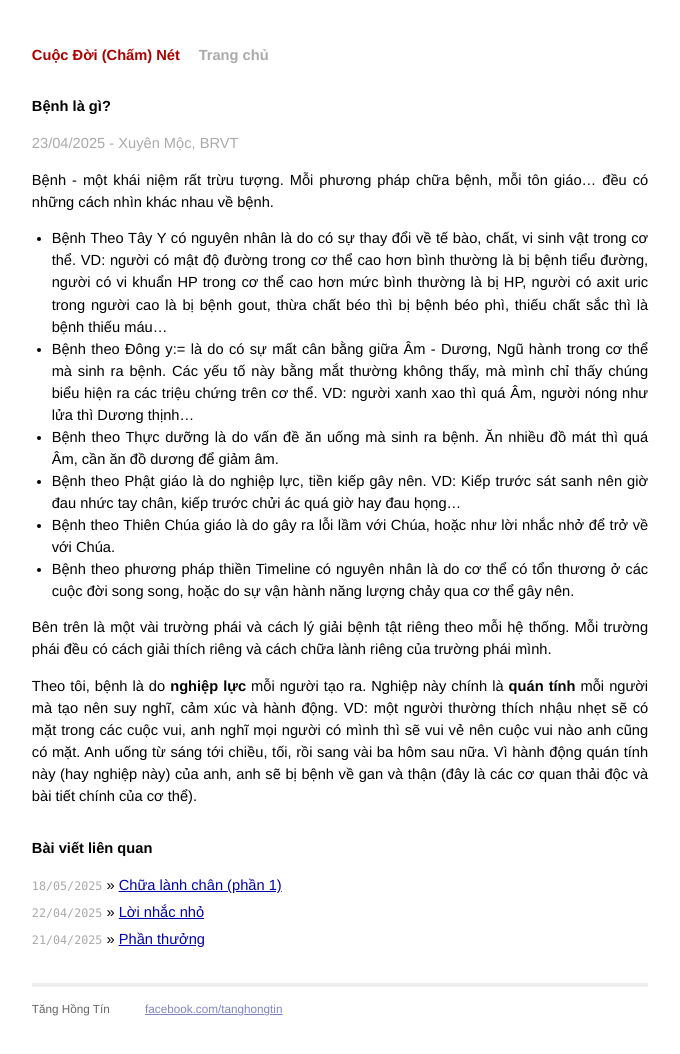
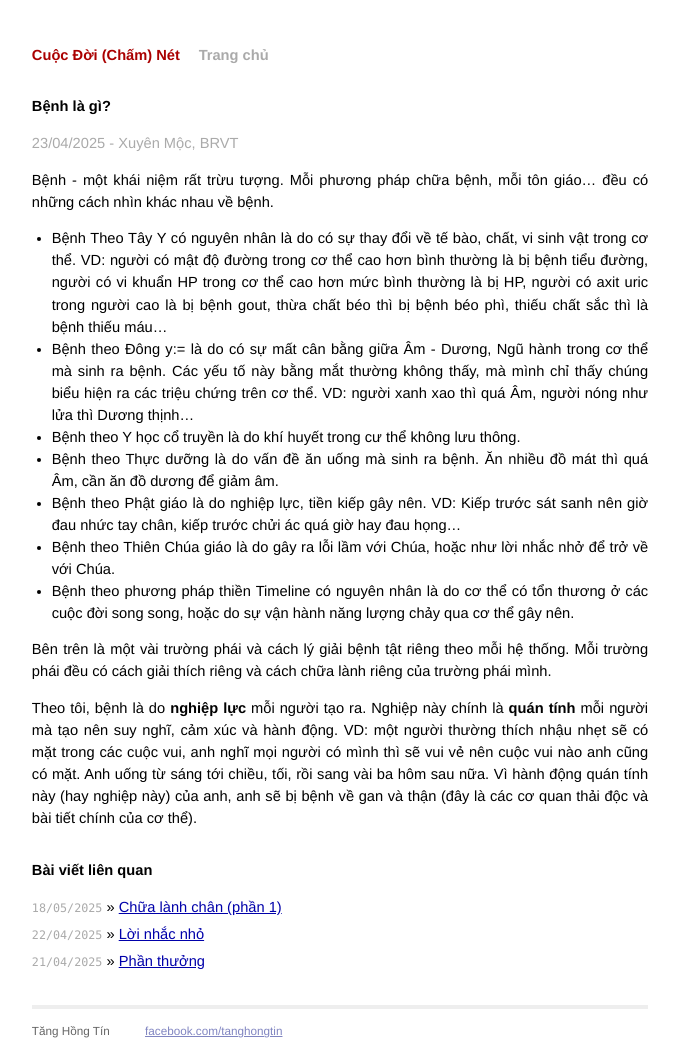
Before and after one commit to tanghongtin/cuocdoi, a Jekyll site: the page built from _posts/2025-04-23-benh-la-gi.md, in a window 1280 px wide. Shown: the whole page, without its empty margins (300-980 px from the left). Built offline with Jekyll 4.4.1, drawn with Linux system fonts in a browser that asks for light colours; before the commit the page ends 1032 px from its top, so only the background shows below that.

Commit message:
Update 2025-04-23-benh-la-gi.md

```diff
--- a/_posts/2025-04-23-benh-la-gi.md
+++ b/_posts/2025-04-23-benh-la-gi.md
@@ -11,6 +11,7 @@ Bệnh - một khái niệm rất trừu tượng. Mỗi phương pháp chữa b
 
 - Bệnh Theo Tây Y có nguyên nhân là do có sự thay đổi về tế bào, chất, vi sinh vật trong cơ thể. VD: người có mật độ đường trong cơ thể cao hơn bình thường là bị bệnh tiểu đường, người có vi khuẩn HP trong cơ thể cao hơn mức bình thường là bị HP, người có axit uric trong người cao là bị bệnh gout, thừa chất béo thì bị bệnh béo phì, thiếu chất sắc thì là bệnh thiếu máu...
 - Bệnh theo Đông y:= là do có sự mất cân bằng giữa Âm - Dương, Ngũ hành trong cơ thể mà sinh ra bệnh. Các yếu tố này bằng mắt thường không thấy, mà mình chỉ thấy chúng biểu hiện ra các triệu chứng trên cơ thể. VD: người xanh xao thì quá Âm, người nóng như lửa thì Dương thịnh...
+- Bệnh theo Y học cổ truyền là do khí huyết trong cư thể không lưu thông.
 - Bệnh theo Thực dưỡng là do vấn đề ăn uống mà sinh ra bệnh. Ăn nhiều đồ mát thì quá Âm, cần ăn đồ dương để giảm âm.
 - Bệnh theo Phật giáo là do nghiệp lực, tiền kiếp gây nên. VD: Kiếp trước sát sanh nên giờ đau nhức tay chân, kiếp trước chửi ác quá giờ hay đau họng...
 - Bệnh theo Thiên Chúa giáo là do gây ra lỗi lầm với Chúa, hoặc như lời nhắc nhở để trở về với Chúa.
```
